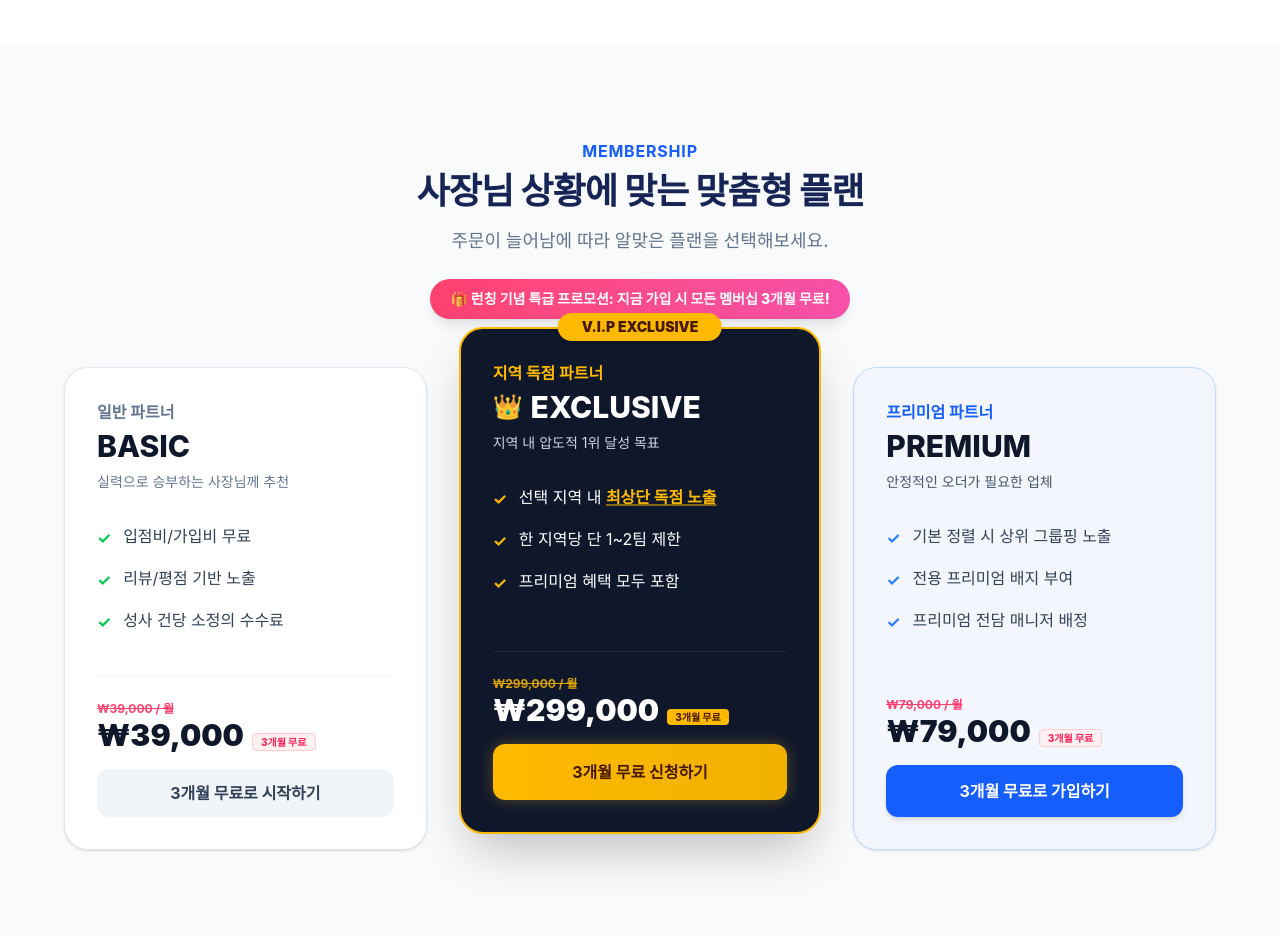
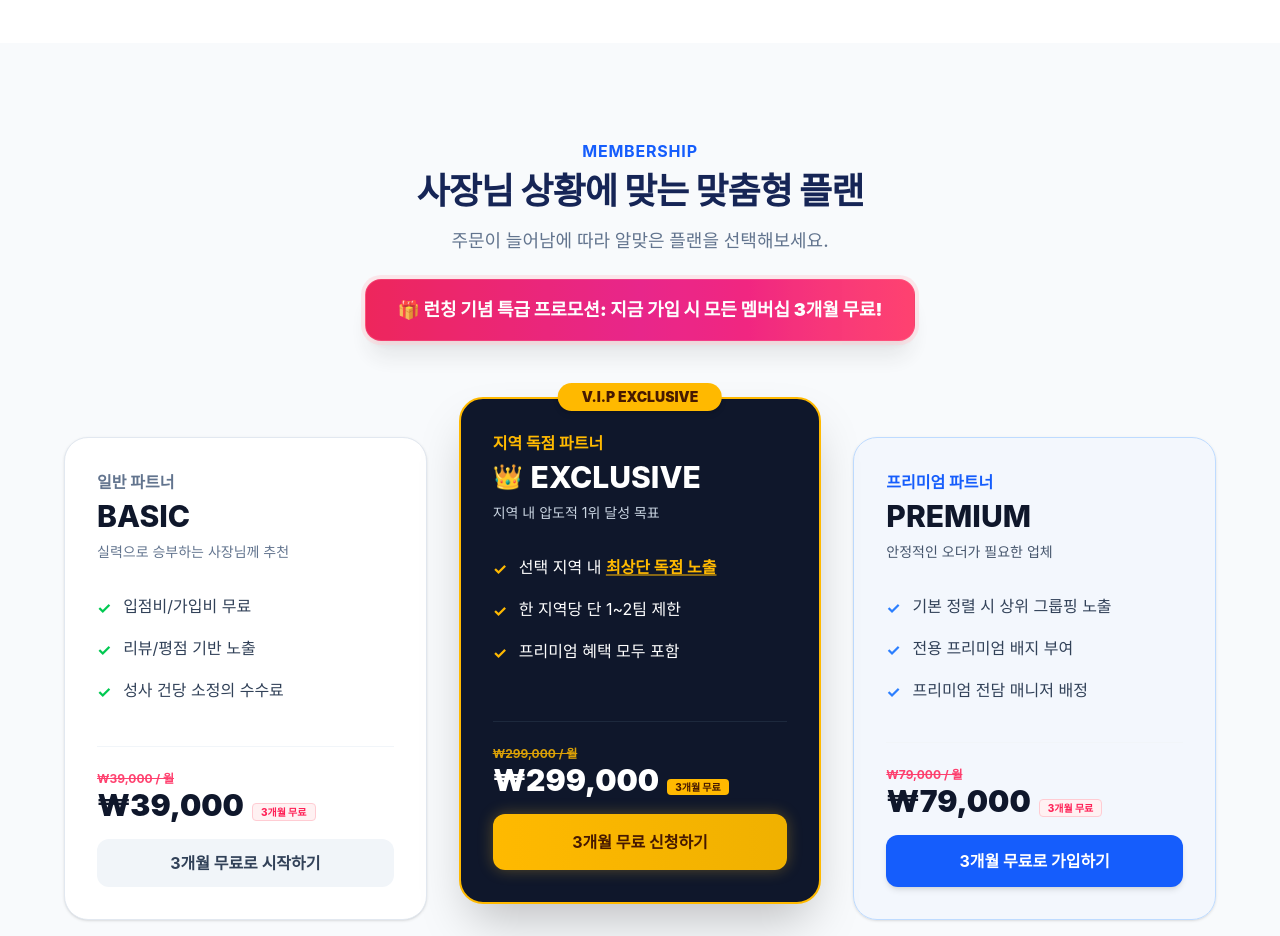
Before and after one commit to timbach9741-wq/CleaningTower, a React (Vite) app: page /partners/join in a window 1280 px wide. Shown: the part 1300-2236 px from the top of the page. Built offline with nearby package versions, Linux system fonts and the light colour scheme; a web font is replaced by a local one.

Commit message:
style: 파트너 멤버십 프로모션 뱃지 겹침 오류 해결 및 디자인 강조

```diff
--- a/src/pages/PartnerLanding.jsx
+++ b/src/pages/PartnerLanding.jsx
@@ -100,12 +100,12 @@ export default function PartnerLanding() {
         {/* 수익화 모델 / 멤버십 안내 섹션 */}
         <section className="py-24 px-4 bg-slate-50">
           <div className="max-w-6xl mx-auto">
-            <div className="text-center mb-12 flex flex-col items-center">
+            <div className="text-center mb-20 lg:mb-24 flex flex-col items-center">
               <span className="text-blue-600 font-bold mb-2 block tracking-wider">MEMBERSHIP</span>
               <h2 className="text-3xl md:text-4xl font-extrabold text-blue-950 mb-4 tracking-tight">사장님 상황에 맞는 맞춤형 플랜</h2>
               <p className="text-lg text-slate-500 font-medium mb-6">주문이 늘어남에 따라 알맞은 플랜을 선택해보세요.</p>
 
-              <div className="inline-flex items-center gap-2 bg-gradient-to-r from-rose-500 to-pink-500 text-white px-5 py-2.5 rounded-full text-xs sm:text-sm font-extrabold shadow-lg animate-pulse">
+              <div className="inline-flex items-center gap-3 bg-gradient-to-r from-rose-600 via-pink-600 to-rose-500 text-white px-8 py-4 rounded-2xl text-sm sm:text-base md:text-lg font-black shadow-xl animate-pulse ring-4 ring-rose-200/50 border border-rose-400/30">
                 🎁 런칭 기념 특급 프로모션: 지금 가입 시 모든 멤버십 3개월 무료!
               </div>
             </div>
```
